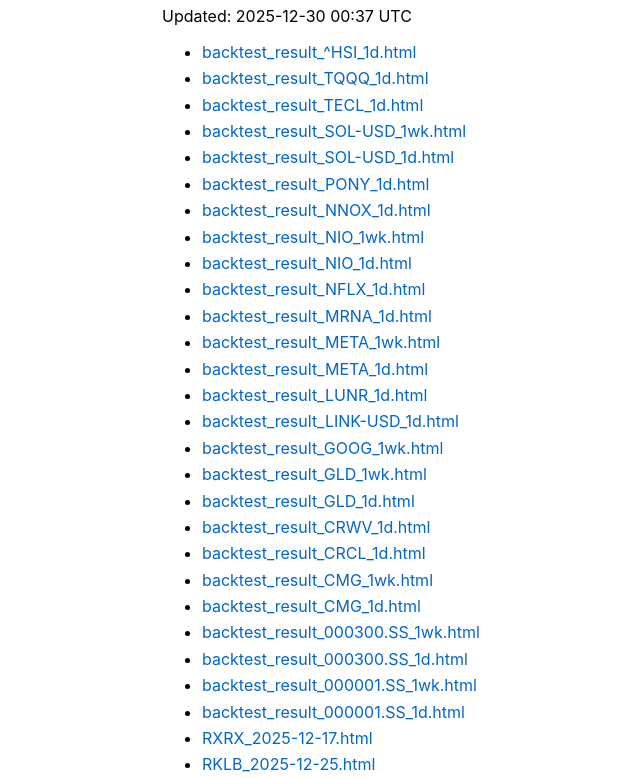
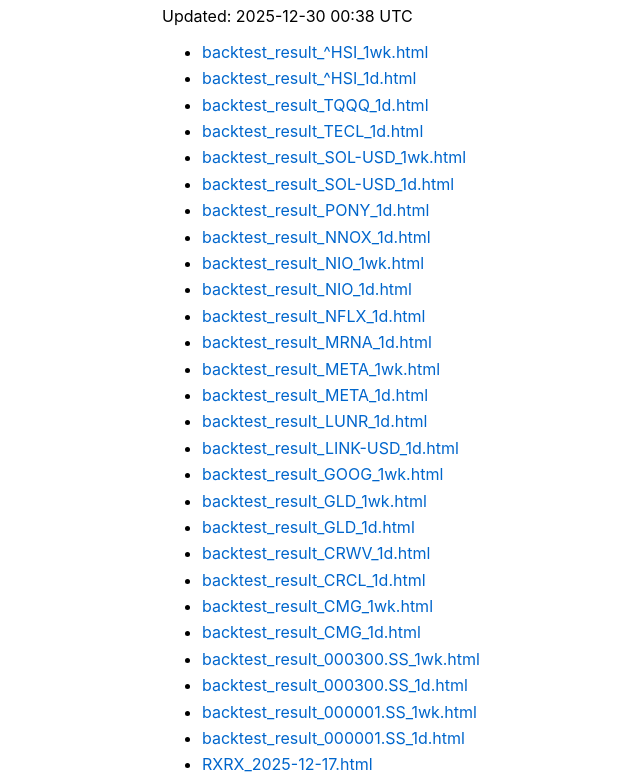
Before and after one commit to robin2010liu/StockScanner, a plain HTML site: page index.html in a window 1280 px wide. Shown: the part 108-886 px from the top of the page, without its empty margins (28-668 px from the left). Drawn offline with Linux system fonts and the light colour scheme.

Commit message:
Auto-update index.html

```diff
--- a/index.html
+++ b/index.html
@@ -17,8 +17,9 @@
 </head>
 <body>
 <h1>📊 Backtest Results</h1>
-<p>Updated: 2025-12-30 00:37 UTC</p>
+<p>Updated: 2025-12-30 00:38 UTC</p>
 <ul>
+<li><a href="backtest_result_^HSI_1wk.html" target="_blank">backtest_result_^HSI_1wk.html</a></li>
 <li><a href="backtest_result_^HSI_1d.html" target="_blank">backtest_result_^HSI_1d.html</a></li>
 <li><a href="backtest_result_TQQQ_1d.html" target="_blank">backtest_result_TQQQ_1d.html</a></li>
 <li><a href="backtest_result_TECL_1d.html" target="_blank">backtest_result_TECL_1d.html</a></li>
```
